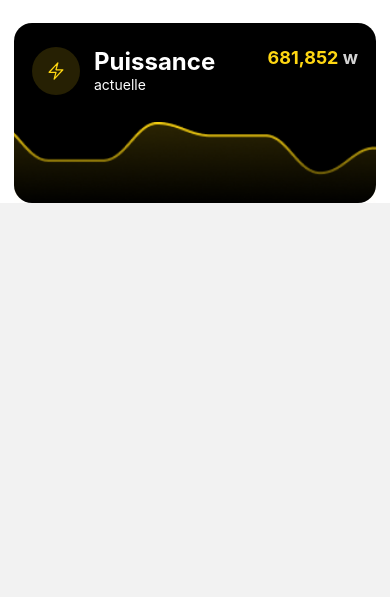
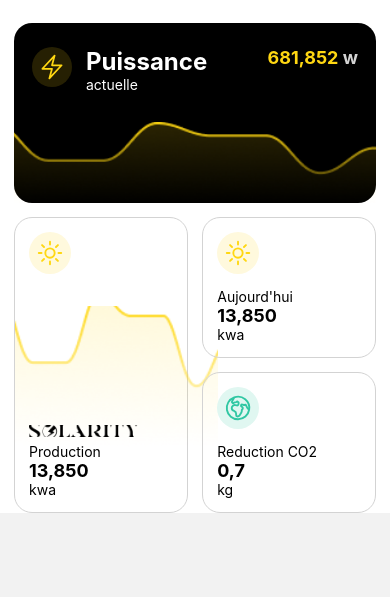
Before and after one commit to adewalesamuel/Solarity, a React Native app: screen /Dashboard in a window 390 px wide. Shown: the part 179-780 px from the top of the page. Built offline with nearby package versions, Linux system fonts and the light colour scheme.

Commit message:
feature: added cardGroupContainer

```diff
--- a/App.tsx
+++ b/App.tsx
@@ -16,7 +16,7 @@ function App(): React.JSX.Element {
 
   return (
     <NavigationContainer>
-      <Stack.Navigator initialRouteName="Home">
+      <Stack.Navigator initialRouteName="Dashboard">
         <Stack.Screen name="Home" component={Views.HomeView}
         options={{headerShown: false}}/>
         <Stack.Screen name="Registration" component={Views.RegisterView}
--- a/components/index.ts
+++ b/components/index.ts
@@ -1,3 +1,4 @@
+import BadgeIcon from './BadgeIcon';
 import LoginForm from './forms/LoginForm';
 import RegisterForm from './forms/RegisterForm';
 import Input from './Input';
@@ -12,4 +13,5 @@ export const Components = {
     LoginForm,
     MobileMenu,
     SafeImage,
+    BadgeIcon,
 }
--- a/views/DashboardView.tsx
+++ b/views/DashboardView.tsx
@@ -6,7 +6,7 @@ import { Utils } from '../utils';
 import { Components } from '../components';
 import { Hooks } from '../hooks';
 import { CONSTS } from '../constants';
-import { BoltIcon, EllipsisVerticalIcon } from 'react-native-heroicons/outline';
+import { BoltIcon, EllipsisVerticalIcon, GlobeEuropeAfricaIcon, SunIcon } from 'react-native-heroicons/outline';
 
 export default function DashboardView() {
 	const {Auth} = Utils;
@@ -95,7 +95,10 @@ export default function DashboardView() {
 						<View style={styles.powerCardHeader}>
 							<View style={styles.powerCardHeaderLeft}>
 								<View style={styles.powerCardIconContainer}>
-									<BoltIcon size={20} color={CONSTS.COLOR.PRIMARY}/>
+									<Components.BadgeIcon paddingH={CONSTS.SIZE.SM}
+									paddingV={CONSTS.SIZE.SM} color="#262003">
+										<BoltIcon size={28} color={CONSTS.COLOR.PRIMARY}/>
+									</Components.BadgeIcon>
 								</View>
 								<View>
 									<Text style={styles.powerCardTitle}>Puissance</Text>
@@ -111,10 +114,61 @@ export default function DashboardView() {
 						<Image style={styles.powerImage}
 						source={require('../assets/images/power-graph.png')} />
 					</View>
+					<View style={styles.cardGroupContainer}>
+						<View style={styles.prodCard}>
+							<Components.BadgeIcon paddingH={CONSTS.SIZE.SM}
+							paddingV={CONSTS.SIZE.SM} color={CONSTS.COLOR.PRIMARY_SOFT}>
+								<SunIcon size={30} color={CONSTS.COLOR.PRIMARY}/>
+							</Components.BadgeIcon>
+							<Image style={styles.prodImage}
+							source={require('../assets/images/production-graph.png')} />
+							<View>
+								<Image style={styles.logoImage}
+								source={require('../assets/images/logo-light.png')} />
+								<Text>Production</Text>
+								<Text style={styles.defaultCardNumber}>13,850</Text>
+								<Text>kwa</Text>
+							</View>
+						</View>
+						<View style={styles.cardGroupItemRight}>
+							<View style={styles.prodCard2}>
+								<Components.BadgeIcon paddingH={CONSTS.SIZE.SM}
+								paddingV={CONSTS.SIZE.SM} color={CONSTS.COLOR.PRIMARY_SOFT}>
+									<SunIcon size={30} color={CONSTS.COLOR.PRIMARY}/>
+								</Components.BadgeIcon>
+								<View style={{marginTop: CONSTS.SIZE.MD}}>
+									<Text>Aujourd'hui</Text>
+									<Text style={styles.defaultCardNumber}>13,850</Text>
+									<Text>kwa</Text>
+								</View>
+							</View>
+							<View style={styles.prodCardCo2}>
+								<Components.BadgeIcon paddingH={CONSTS.SIZE.SM}
+								paddingV={CONSTS.SIZE.SM} color={CONSTS.COLOR.SUCCESS_SOFT}>
+									<GlobeEuropeAfricaIcon size={30} color={CONSTS.COLOR.SUCCESS}/>
+								</Components.BadgeIcon>
+								<View style={{marginTop: CONSTS.SIZE.MD}}>
+									<Text>Reduction CO2</Text>
+									<Text style={styles.defaultCardNumber}>0,7</Text>
+									<Text>kg</Text>
+								</View>
+							</View>
+						</View>
+					</View>
 				</ScrollView>
 			</Layouts.MainLayout>
 		</Layouts.AppLayout>
 	)
+}
+
+const defaultCardStyle = {
+	borderWidth: 1,
+	borderColor: CONSTS.COLOR.SECONDARY,
+	borderRadius: CONSTS.SIZE.LG,
+	paddingVertical: CONSTS.SIZE.MD,
+	paddingHorizontal: CONSTS.SIZE.MD,
+	justifyContent: 'space-between',
+	alignItems: 'flex-start',
 }
 
 const styles = StyleSheet.create({
@@ -181,10 +235,6 @@ const styles = StyleSheet.create({
 		flexDirection: 'row',
 	},
 	powerCardIconContainer: {
-		paddingHorizontal: CONSTS.SIZE.MD,
-		paddingVertical: CONSTS.SIZE.MD,
-		borderRadius: CONSTS.SIZE.XXL,
-		backgroundColor: '#262003',
 		marginRight: CONSTS.SIZE.MD,
 	},
 	powerCardTitle: {
@@ -213,4 +263,54 @@ const styles = StyleSheet.create({
 		maxHeight: '100%',
 		height: '45%',
 	},
+	cardGroupContainer: {
+		width: '100%',
+		justifyContent: 'space-between',
+		flexDirection: 'row',
+		alignItems: 'stretch',
+		flexWrap: 'nowrap',
+		marginTop: CONSTS.SIZE.MD,
+	},
+	prodCard: {
+		...defaultCardStyle,
+		minHeight: 240,
+		width: '48%',
+		position: 'relative',
+		flexDirection: 'column',
+		justifyContent: 'space-between',
+		alignItems: 'flex-start',
+	},
+	prodImage: {
+		position: 'absolute',
+		top: '30%',
+		left: 0,
+		width: '118%',
+		height: '85%',
+	},
+	logoImage: {
+		width: 110,
+		height: 12,
+		marginBottom: CONSTS.SIZE.SM,
+	},
+	defaultCardNumber: {
+		color: CONSTS.COLOR.BLACK,
+		fontWeight: 'bold',
+		fontSize: CONSTS.SIZE.LG,
+	},
+	cardGroupItemRight: {
+		width: '48%',
+	},
+	prodCard2: {
+		...defaultCardStyle,
+		flexDirection: 'column',
+		justifyContent: 'space-between',
+		alignItems: 'flex-start',
+	},
+	prodCardCo2: {
+		...defaultCardStyle,
+		marginTop: CONSTS.SIZE.MD,
+		flexDirection: 'column',
+		justifyContent: 'space-between',
+		alignItems: 'flex-start',
+	},
 })
```
Also changed, not shown: assets/images/logo-light.png (added).
